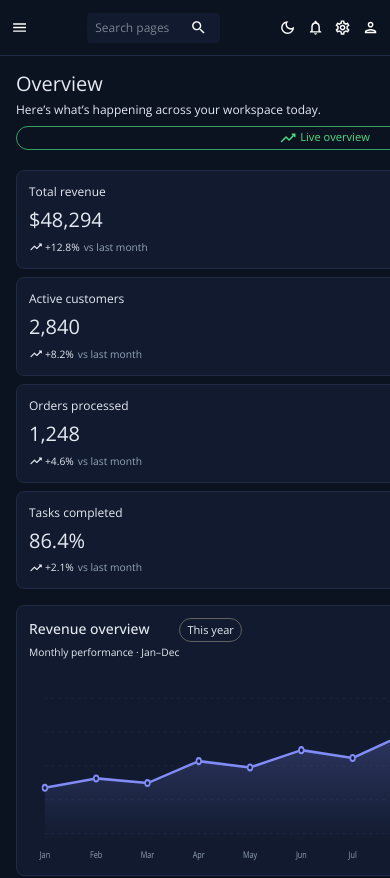
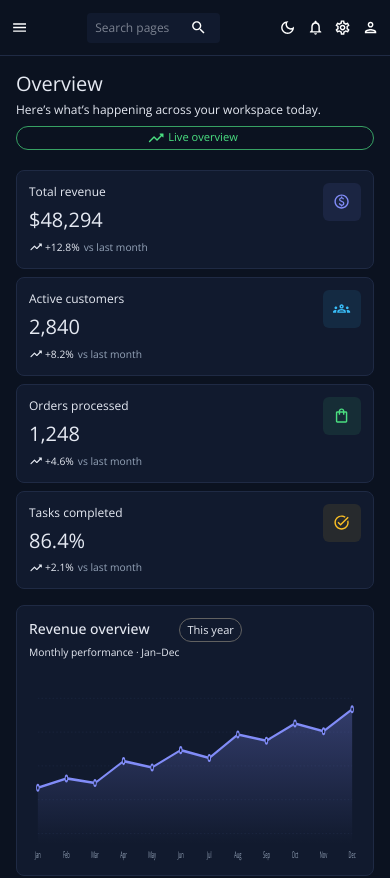
Before and after one commit to Youssef-Ahmed-Mohmed/Admin-Dashboard, a React (Create React App) app in the folder admin-dashboard/: page / in a window 390 px wide. Shown: the top 878 px of the page. Built offline with nearby package versions, Linux system fonts and the light colour scheme.

Commit message:
Constrain dashboard pages to mobile viewport

```diff
--- a/admin-dashboard/src/index.css
+++ b/admin-dashboard/src/index.css
@@ -44,6 +44,23 @@ body {
   overflow-y: auto;
 }
 
+.content > * {
+  width: 100%;
+  min-width: 0;
+  max-width: 100%;
+}
+
+.content .MuiCard-root,
+.content .MuiDataGrid-root {
+  min-width: 0;
+  max-width: 100%;
+}
+
+.content svg,
+.content canvas {
+  max-width: 100%;
+}
+
 @media (max-width: 600px) {
   .content > header {
     padding-inline: 6px;
```
